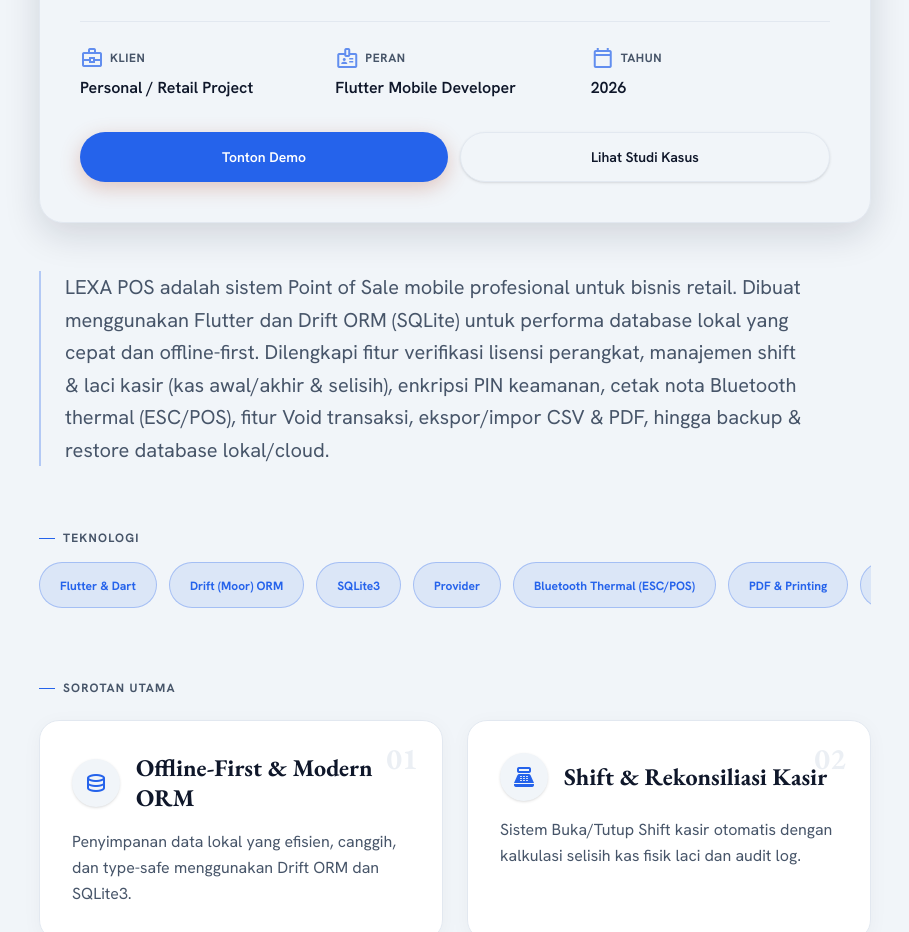
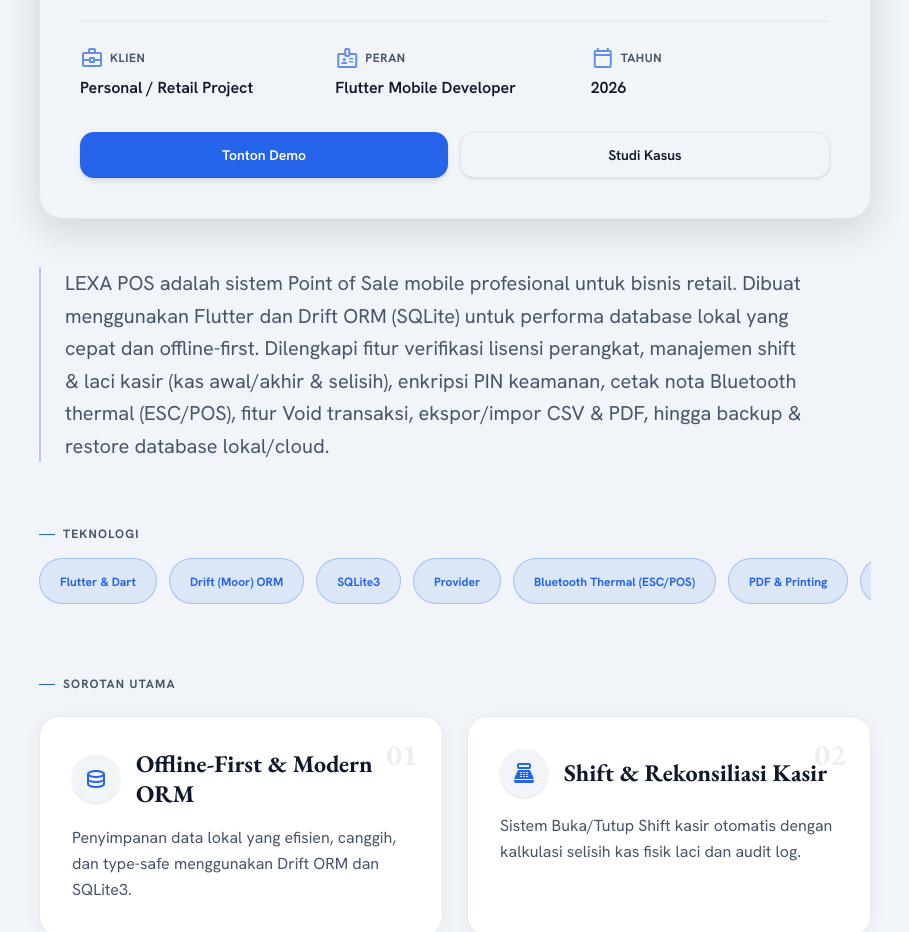
Before and after one commit to Ahmatstia/Vortofolio, a Next.js app: page /projects/pos-system in a window 1280 px wide. Shown: the part 860-1792 px from the top of the page, without its empty margins (185-1094 px from the left). Built offline with nearby package versions, Linux system fonts and the light colour scheme.

Commit message:
feat: add ProjectDetailView component with interactive stacked gallery and masonry image viewer

```diff
--- a/src/components/sections/ProjectDetailView.tsx
+++ b/src/components/sections/ProjectDetailView.tsx
@@ -263,18 +263,18 @@ export const ProjectDetailView: React.FC<ProjectDetailViewProps> = ({ project })
           </div>
 
           {/* Action Buttons */}
-          <div className="flex flex-row gap-3">
+          <div className="flex flex-row gap-2.5 sm:gap-3">
             <button
               onClick={() => setLiveModal({ isOpen: true, mode: 'live' })}
-              className="group flex-1 px-4 py-3.5 rounded-full bg-brand-accent text-white font-hanken text-sm font-semibold hover:bg-brand-accent-hover transition-all shadow-[0_6px_20px_rgba(181,87,59,0.3)] hover:shadow-[0_10px_28px_rgba(181,87,59,0.4)] active:scale-95 cursor-pointer text-center flex items-center justify-center gap-2"
+              className="flex-1 px-3 py-2.5 md:px-4 md:py-3 rounded-xl bg-brand-accent text-white font-hanken text-sm font-semibold hover:bg-brand-accent-hover transition-all shadow-md hover:shadow-lg active:scale-95 cursor-pointer text-center flex items-center justify-center gap-2"
             >
               Tonton Demo
             </button>
             <button
               onClick={() => setLiveModal({ isOpen: true, mode: 'casestudy' })}
-              className="flex-1 px-4 py-3.5 rounded-full bg-brand-bg text-brand-text border border-brand-border font-hanken text-sm font-semibold hover:bg-brand-surface hover:border-brand-text/20 transition-all shadow-sm active:scale-95 cursor-pointer text-center"
+              className="flex-1 px-3 py-2.5 md:px-4 md:py-3 rounded-xl bg-brand-bg text-brand-text border border-brand-border font-hanken text-sm font-semibold hover:bg-brand-surface hover:border-brand-text/20 transition-all shadow-sm active:scale-95 cursor-pointer text-center"
             >
-              Lihat Studi Kasus
+              Studi Kasus
             </button>
           </div>
         </div>
```
